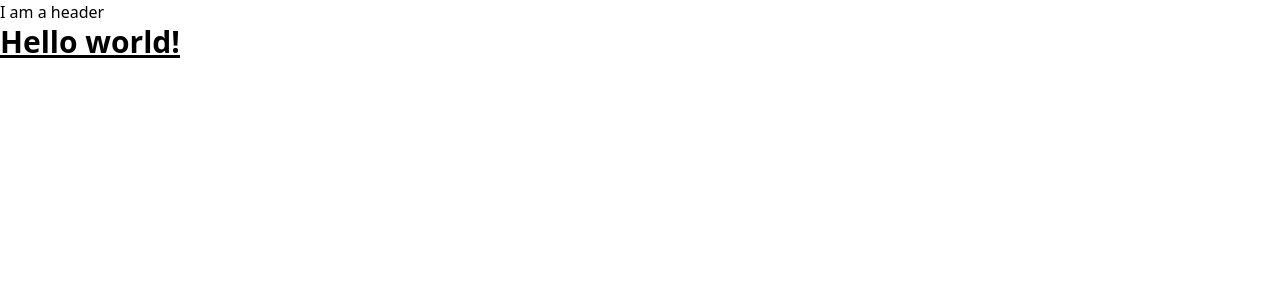
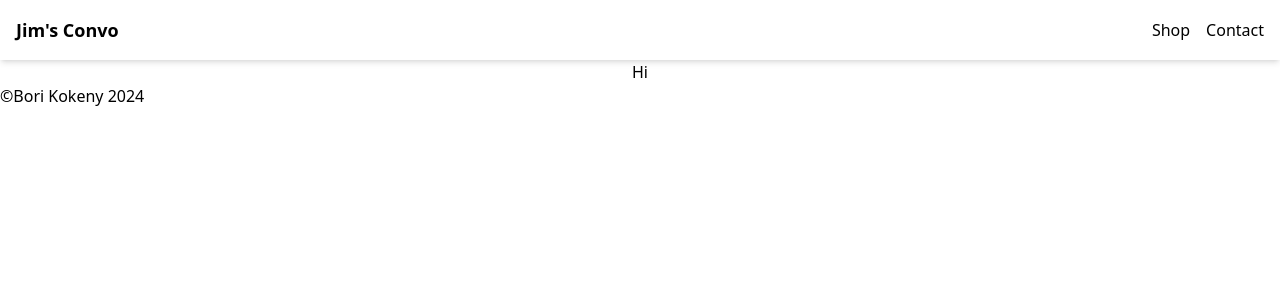
Before and after one commit to borikokeny/Front-End-Frameworks_CA, a React (Vite) app: page / in a window 1280 px wide. Shown: the top 300 px of the page. Built offline with nearby package versions, Linux system fonts and the light colour scheme.

Commit message:
Sets mainlayout

```diff
--- /dev/null
+++ b/src/components/footer.jsx
@@ -0,0 +1,7 @@
+export default function Footer() {
+  return (
+    <footer>
+     <p>&copy;Bori Kokeny 2024</p>
+    </footer>
+  )
+}
--- /dev/null
+++ b/src/components/header.jsx
@@ -0,0 +1,17 @@
+export default function Header() {
+  return (
+    <header className="shadow-md">
+    <div className="container mx-auto flex justify-between items-center p-4">
+      <div className="text-lg font-bold">
+      <a href="#" className="hover:text-gray-200">
+        Jim's Convo
+      </a>
+      </div>
+      <nav className="space-x-4">
+        <a href="#" className="hover:text-gray-200">Shop</a>
+        <a href="#">Contact</a>
+    </nav>
+    </div>
+  </header>
+  )
+}
--- a/src/components/index.jsx
+++ b/src/components/index.jsx
@@ -0,0 +1,7 @@
+import Header from "./header";
+import Footer from "./footer";
+
+export {
+  Header,
+  Footer
+}
--- /dev/null
+++ b/src/layouts/index.jsx
@@ -0,0 +1,5 @@
+import MainLayout from "./mainLayout";
+
+export {
+  MainLayout
+}
--- /dev/null
+++ b/src/layouts/mainLayout.jsx
@@ -0,0 +1,14 @@
+import { Header, Footer } from "../components";
+import { Outlet } from "react-router-dom";
+
+function MainLayout() {
+  return (
+    <div id="main-container" className="container mx-auto">
+     <Header />
+      <Outlet />
+     <Footer />
+    </div>
+  )
+}
+
+export default MainLayout
--- a/src/main.jsx
+++ b/src/main.jsx
@@ -1,10 +1,15 @@
-import { StrictMode } from 'react'
-import { createRoot } from 'react-dom/client'
-import {App} from './pages/index'
+import { StrictMode } from 'react';
+import { createRoot } from 'react-dom/client';
+import { router } from './routes';
+
 import './styles/index.css'
+
+import {
+  RouterProvider
+} from "react-router-dom";
 
 createRoot(document.getElementById('root')).render(
   <StrictMode>
-    <App />
+    <RouterProvider router={router} />
   </StrictMode>,
 )
--- a/src/pages/App.jsx
+++ /dev/null
@@ -1,17 +0,0 @@
-function App() {
-
-
-  return (
-    <div>
-      <header>I am a header</header>
-      <main>
-        <h1 className="text-3xl font-bold underline">
-      Hello world!
-        </h1>
-      </main>
-      <footer></footer>
-    </div>
-  )
-}
-
-export default App
--- /dev/null
+++ b/src/pages/contact.jsx
@@ -0,0 +1,8 @@
+export default function Contact() {
+  return (
+    <div id="main-container" className="container mx-auto">
+      {/* <Header /> */}
+       <div>Abutbtubtu</div>
+      {/* <Footer /> */}
+    </div>)
+}
--- /dev/null
+++ b/src/pages/home.jsx
@@ -0,0 +1,15 @@
+function Home() {
+  return (
+    <div id="main-container" className="container mx-auto">
+      {/* <Header /> */}
+      <main className="text-center">
+        <h1>
+          Hi
+        </h1>
+      </main>
+      {/* <Footer /> */}
+      </div>
+  )
+}
+
+export default Home
--- a/src/pages/index.jsx
+++ b/src/pages/index.jsx
@@ -1,5 +1,7 @@
-import App from "./App";
+import Home from "./home";
+import Contact from "./contact";
 
 export {
-  App
+  Home,
+  Contact
 }
--- /dev/null
+++ b/src/routes/index.jsx
@@ -0,0 +1,26 @@
+import { createBrowserRouter } from "react-router-dom";
+import {MainLayout} from "../layouts/index";
+
+
+import { Home, Contact } from '../pages/index';
+
+const router = createBrowserRouter([
+  {
+    path: "/",
+    element: <MainLayout />,
+    children: [
+      {
+        path: "/",
+        element: <Home />
+      },
+      {
+        path: "contact",
+        element: <Contact />
+      }
+    ]
+  }
+]);
+
+export {
+  router
+}
```
